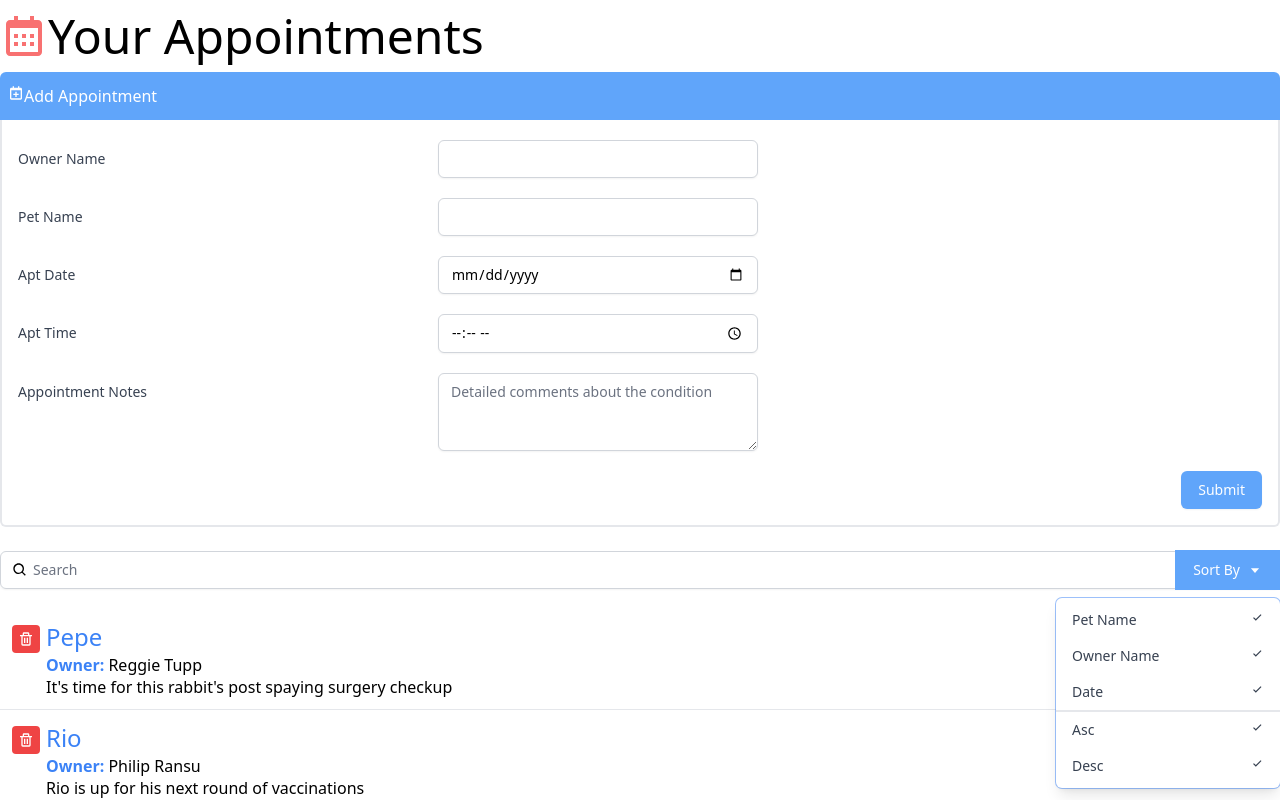
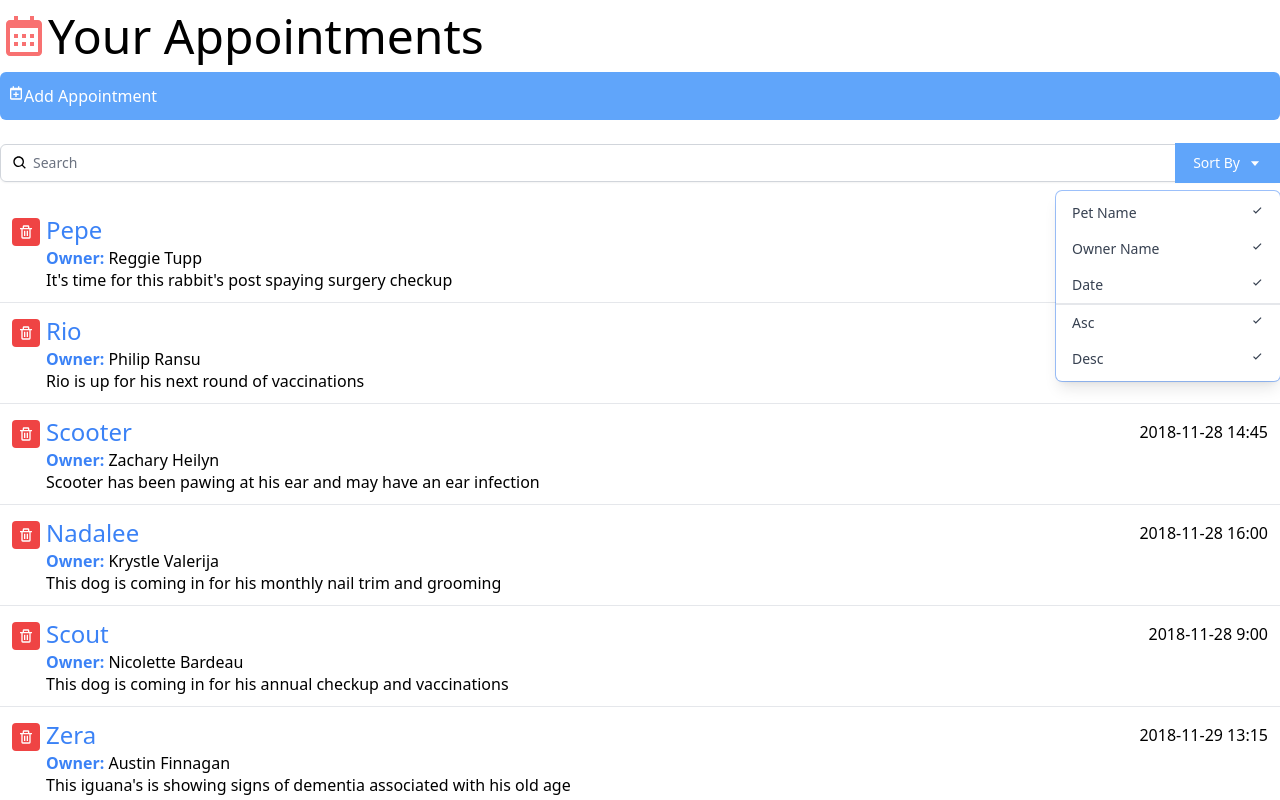
Before and after one commit to ankurshahi80/reactinterface, a React (Create React App) app: page / in a window 1280 px wide. Shown: the top 800 px of the page. Built offline with nearby package versions, Linux system fonts and the light colour scheme.

Commit message:
added appointed form toggle

```diff
--- a/src/components/AddAppointment.js
+++ b/src/components/AddAppointment.js
@@ -1,12 +1,17 @@
 import { BiCalendarPlus } from "react-icons/bi";
+import { useState } from "react";
 
 const AddAppointment=()=>{
+  let[toggleForm, setToggleForm]=useState(false);
   return(
     <div>
-      <button className="bg-blue-400 text-white px-2 py-3 w-full text-left rounded-t-md">
+      <button  onClick={()=>{setToggleForm(!toggleForm)}}
+        className={`bg-blue-400 text-white px-2 py-3 w-full text-left ${toggleForm? 'rounded-t-md':'rounded-md'}`}>
         <div><BiCalendarPlus className="inline-block align-text-top"/>Add Appointment</div>
       </button>
-      <div className="border-r-2 border-b-2 border-l-2 border-light-blue-500 rounded-b-md pl-4 pr-4 pb-4">
+      {
+        toggleForm &&
+        <div className="border-r-2 border-b-2 border-l-2 border-light-blue-500 rounded-b-md pl-4 pr-4 pb-4">
         <div className="sm:grid sm:grid-cols-3 sm:gap-4 sm:items-start sm:pt-5">
           <label htmlFor="ownerName" className="block text-sm font-medium text-gray-700 sm:mt-px sm:pt-2">
             Owner Name
@@ -70,6 +75,8 @@
           </div>
         </div>
       </div>
+      }
+
     </div>
   );
 }
```
